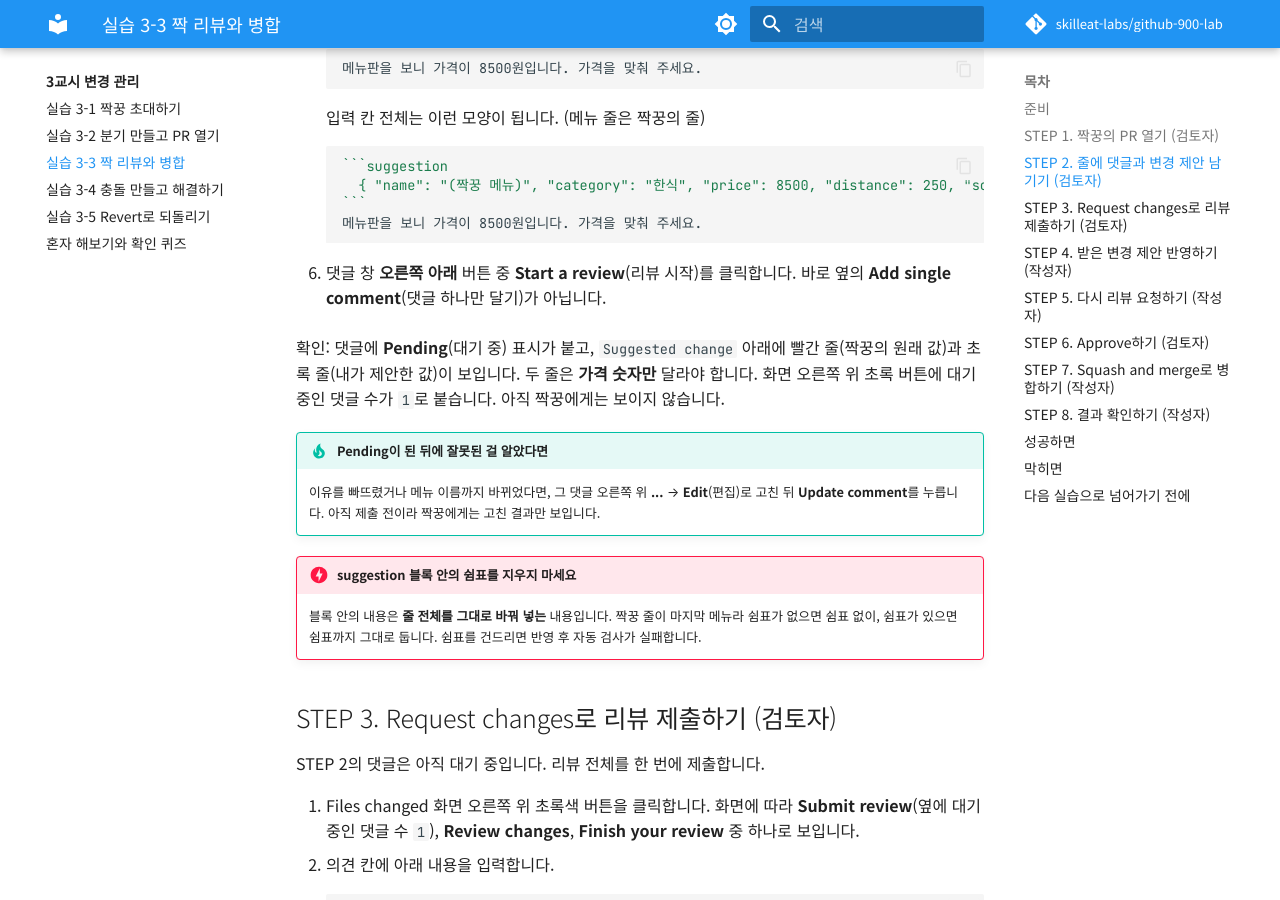
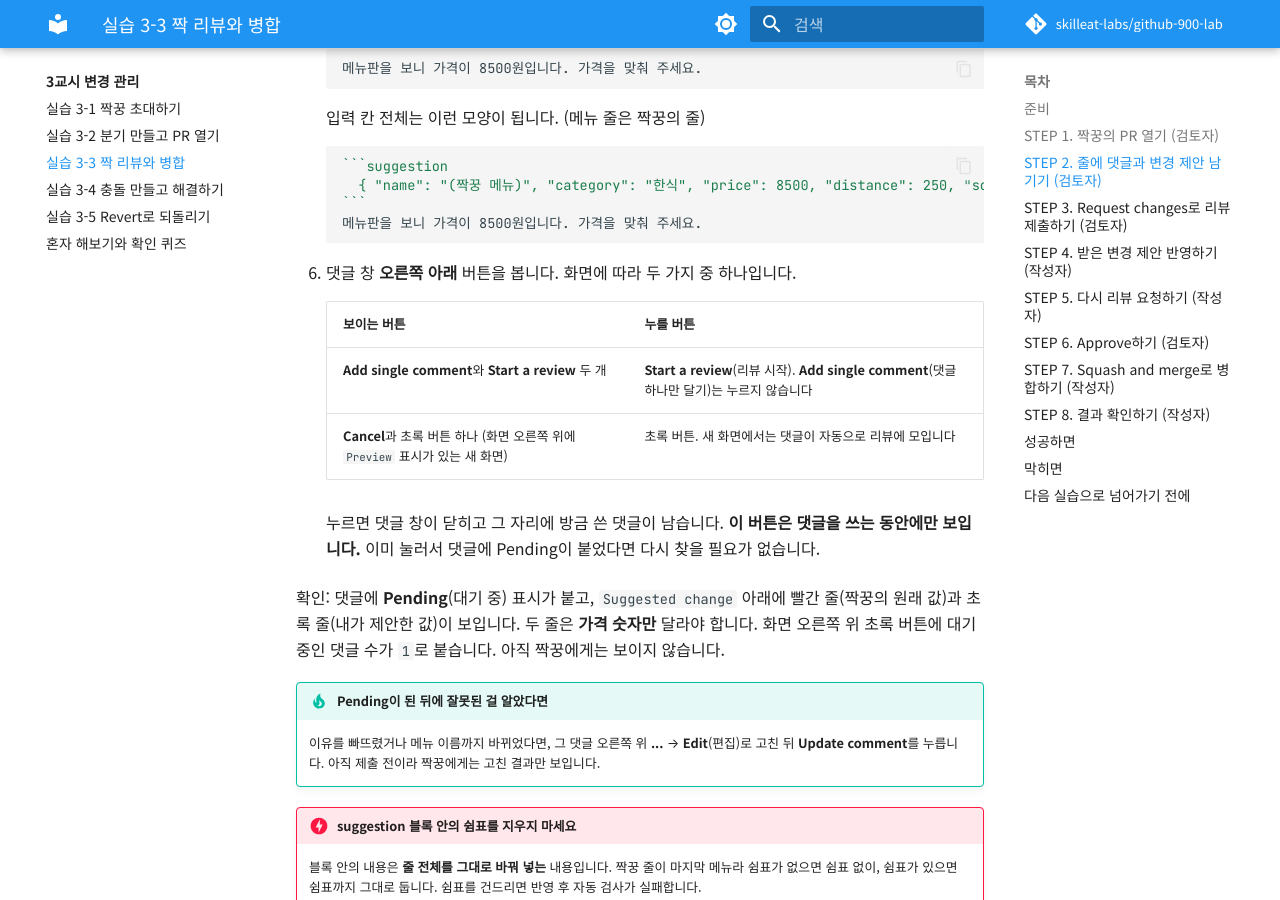
Before and after one commit to hyongsu/github-900-lab, an MkDocs documentation site: the page built from docs/class3/lab-3.md, in a window 1280 px wide and 900 px high, scrolled down 2355 px. Built offline with MkDocs 1.6.1 and Material for MkDocs 9.7.7, drawn with Linux system fonts in a browser that asks for light colours; comment, search, counter and statistics services are not loaded.

Commit message:
3-3 STEP 2: 댓글 창 버튼이 화면에 따라 다르고 쓰는 동안에만 보인다는 안내
Co-Authored-By: Claude Opus 5.5 <noreply@anthropic.com>

`````diff
--- a/docs/class3/lab-3.md
+++ b/docs/class3/lab-3.md
@@ -78,7 +78,14 @@ sequenceDiagram
     메뉴판을 보니 가격이 8500원입니다. 가격을 맞춰 주세요.
     ````
 
-6. 댓글 창 **오른쪽 아래** 버튼 중 **Start a review**(리뷰 시작)를 클릭합니다. 바로 옆의 **Add single comment**(댓글 하나만 달기)가 아닙니다.
+6. 댓글 창 **오른쪽 아래** 버튼을 봅니다. 화면에 따라 두 가지 중 하나입니다.
+
+    | 보이는 버튼 | 누를 버튼 |
+    |---|---|
+    | **Add single comment**와 **Start a review** 두 개 | **Start a review**(리뷰 시작). **Add single comment**(댓글 하나만 달기)는 누르지 않습니다 |
+    | **Cancel**과 초록 버튼 하나 (화면 오른쪽 위에 `Preview` 표시가 있는 새 화면) | 초록 버튼. 새 화면에서는 댓글이 자동으로 리뷰에 모입니다 |
+
+    누르면 댓글 창이 닫히고 그 자리에 방금 쓴 댓글이 남습니다. **이 버튼은 댓글을 쓰는 동안에만 보입니다.** 이미 눌러서 댓글에 Pending이 붙었다면 다시 찾을 필요가 없습니다.
 
 확인: 댓글에 **Pending**(대기 중) 표시가 붙고, `Suggested change` 아래에 빨간 줄(짝꿍의 원래 값)과 초록 줄(내가 제안한 값)이 보입니다. 두 줄은 **가격 숫자만** 달라야 합니다. 화면 오른쪽 위 초록 버튼에 대기 중인 댓글 수가 `1`로 붙습니다. 아직 짝꿍에게는 보이지 않습니다.
 
`````
